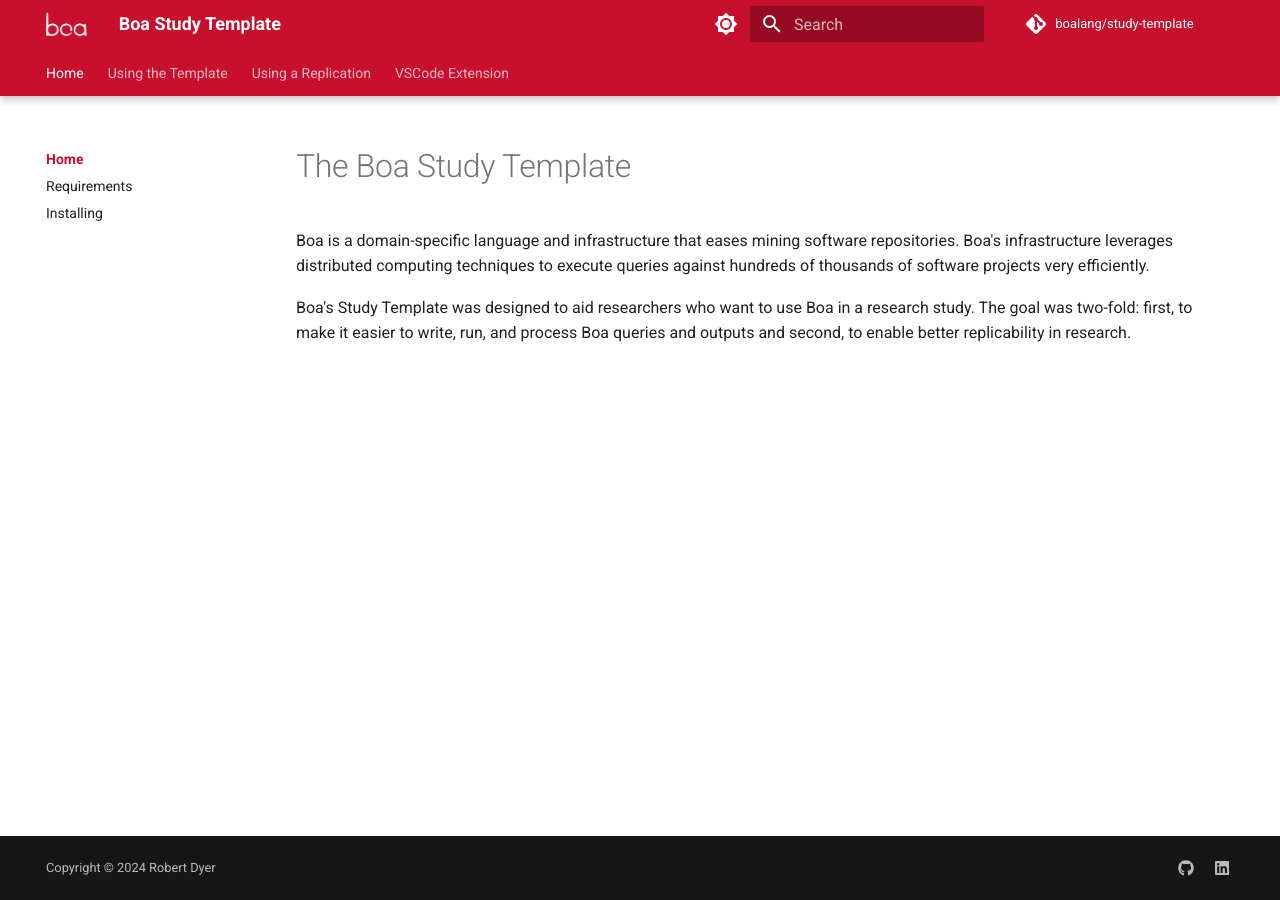
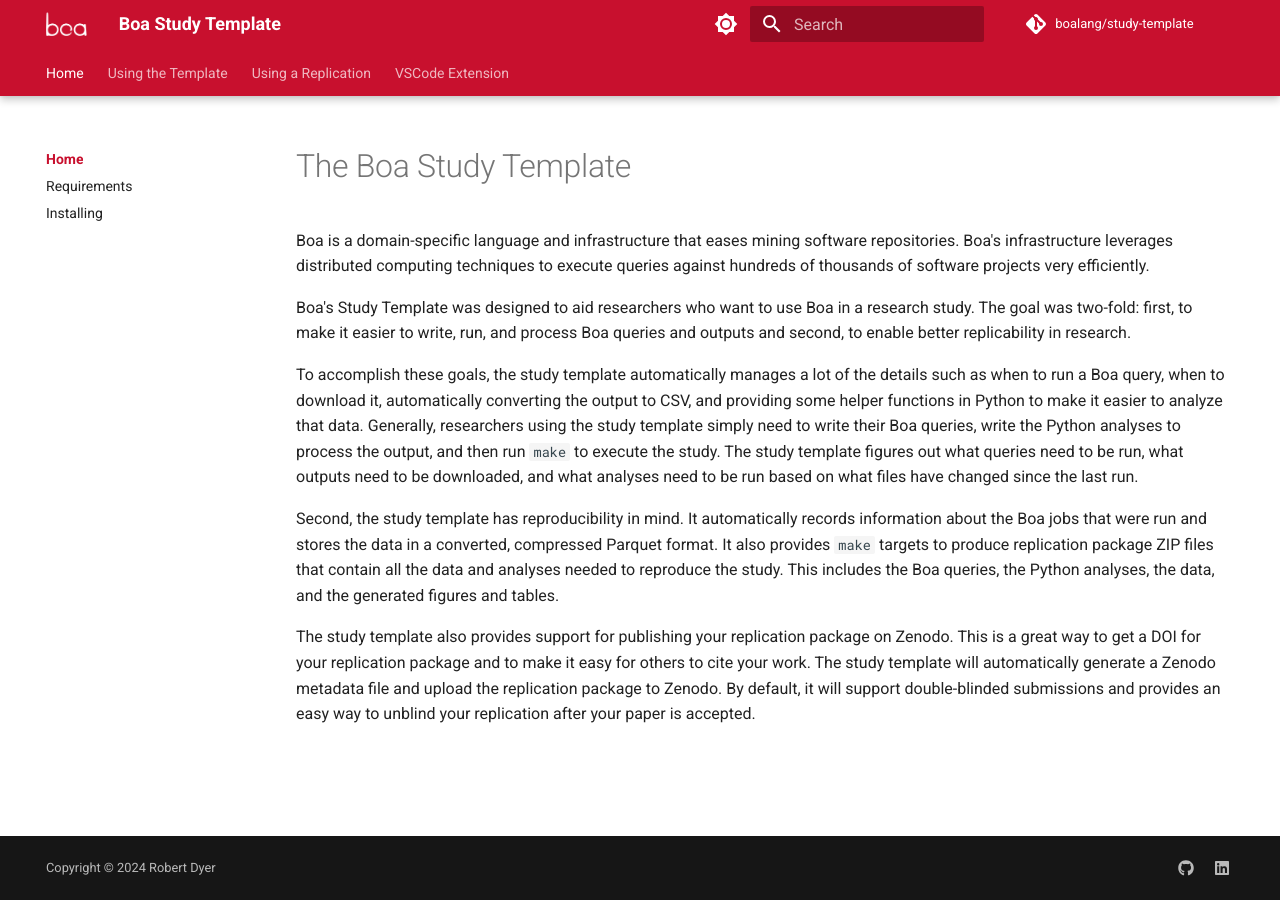
Before and after one commit to boalang/study-template, an MkDocs documentation site: the page built from docs/index.md, in a window 1280 px wide. Built offline with MkDocs 1.6.1 and Material for MkDocs 9.7.7, drawn with Linux system fonts in a browser that asks for light colours; comment, search, counter and statistics services are not loaded; the version menu is left out.

Commit message:
update home

```diff
--- a/docs/index.md
+++ b/docs/index.md
@@ -3,3 +3,9 @@
 Boa is a domain-specific language and infrastructure that eases mining software repositories. Boa's infrastructure leverages distributed computing techniques to execute queries against hundreds of thousands of software projects very efficiently.
 
 Boa's Study Template was designed to aid researchers who want to use Boa in a research study.  The goal was two-fold: first, to make it easier to write, run, and process Boa queries and outputs and second, to enable better replicability in research.
+
+To accomplish these goals, the study template automatically manages a lot of the details such as when to run a Boa query, when to download it, automatically converting the output to CSV, and providing some helper functions in Python to make it easier to analyze that data.  Generally, researchers using the study template simply need to write their Boa queries, write the Python analyses to process the output, and then run `make` to execute the study.  The study template figures out what queries need to be run, what outputs need to be downloaded, and what analyses need to be run based on what files have changed since the last run.
+
+Second, the study template has reproducibility in mind.  It automatically records information about the Boa jobs that were run and stores the data in a converted, compressed Parquet format.  It also provides `make` targets to produce replication package ZIP files that contain all the data and analyses needed to reproduce the study.  This includes the Boa queries, the Python analyses, the data, and the generated figures and tables.
+
+The study template also provides support for publishing your replication package on Zenodo.  This is a great way to get a DOI for your replication package and to make it easy for others to cite your work.  The study template will automatically generate a Zenodo metadata file and upload the replication package to Zenodo.  By default, it will support double-blinded submissions and provides an easy way to unblind your replication after your paper is accepted.
```
